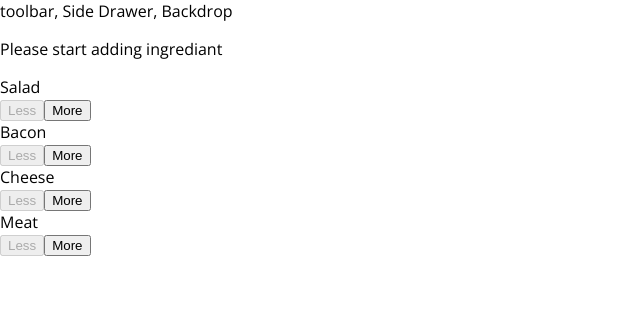
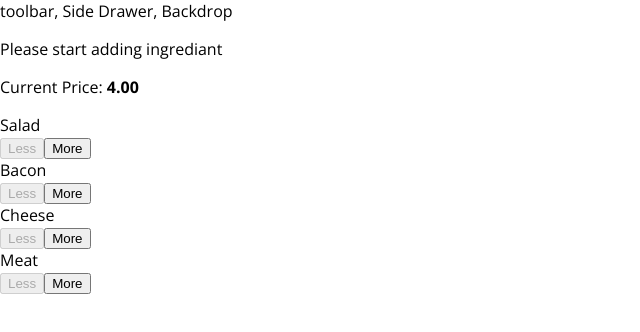
Before and after one commit to ANANDKNIT/burger-builder, a React app: page / in a window 1280 px wide. Shown: the top 332 px of the page, without its empty margins (0-640 px from the left). Built offline with nearby package versions, Linux system fonts and the light colour scheme.

Commit message:
added feature to display total price

```diff
--- a/src/components/Burger/BuildControls/BuildControls.js
+++ b/src/components/Burger/BuildControls/BuildControls.js
@@ -1,7 +1,7 @@
 import React from "react";
 import classes from "./BuildControls.css";
 import BuildControl from "./BuildControl/BuildControl";
-// import
+
 const controls = [
   { label: "Salad", type: "salad" },
   { label: "Bacon", type: "bacon" },
@@ -12,6 +12,7 @@
   console.log(props, "from BUIld COntrol");
   return (
     <div className={classes.BuildControls}>
+      <p>Current Price: <strong>{props.price.toFixed(2)}</strong></p>
       {controls.map(ctrl => {
         return (
           <BuildControl
--- a/src/containers/BurgerBuilder/BurgerBuilder.js
+++ b/src/containers/BurgerBuilder/BurgerBuilder.js
@@ -4,10 +4,10 @@
 import Buildcontrols from "../../components/Burger/BuildControls/BuildControls";
 
 const INGREDIANT_PRICES = {
-  cheese: 1,
-  bacon: 2,
-  meat: 3,
-  salad: 4
+  cheese: 1.5,
+  bacon: 2.3,
+  meat: 3.5,
+  salad: 4.7
 };
 class BurgerBuilder extends React.Component {
   state = {
@@ -27,16 +27,15 @@
     };
     const priceAddtion = INGREDIANT_PRICES[type];
     updatedIngrediants[type] = updatedCount;
-    this.setState({ingrediant:updatedIngrediants})
+    this.setState({ ingrediant: updatedIngrediants });
     const oldPrice = this.state.totalPrice;
     const newPrice = oldPrice + priceAddtion;
     this.setState({ totalPrice: newPrice });
-    console.log(newPrice,"Burger Builder")
   };
   removeIngrediantsHandler = type => {
     const oldCount = this.state.ingrediant[type];
-    if(oldCount<=0){
-      return ;
+    if (oldCount <= 0) {
+      return;
     }
     const updatedCount = oldCount - 1;
     const updatedIngrediants = {
@@ -44,25 +43,24 @@
     };
     const priceDeduction = INGREDIANT_PRICES[type];
     updatedIngrediants[type] = updatedCount;
-    this.setState({ingrediant:updatedIngrediants})
+    this.setState({ ingrediant: updatedIngrediants });
     const oldPrice = this.state.totalPrice;
     const newPrice = oldPrice - priceDeduction;
     this.setState({ totalPrice: newPrice });
-    console.log(newPrice,"Burger Builder")
-
   };
   render() {
-    const disableInfo={...this.state.ingrediant};
-    for(let key in disableInfo){
-      disableInfo[key]=disableInfo[key]<=0;
+    const disableInfo = { ...this.state.ingrediant };
+    for (let key in disableInfo) {
+      disableInfo[key] = disableInfo[key] <= 0;
     }
     return (
       <Aux>
         <Burger ingrediant={this.state.ingrediant} />
         <Buildcontrols
-        ingrediantAdded={this.addIngrediantsHandler}
-        ingrediantRemoved={this.removeIngrediantsHandler}
-        disabled={disableInfo}
+          ingrediantAdded={this.addIngrediantsHandler}
+          ingrediantRemoved={this.removeIngrediantsHandler}
+          disabled={disableInfo}
+          price={this.state.totalPrice}
         />
       </Aux>
     );
```
